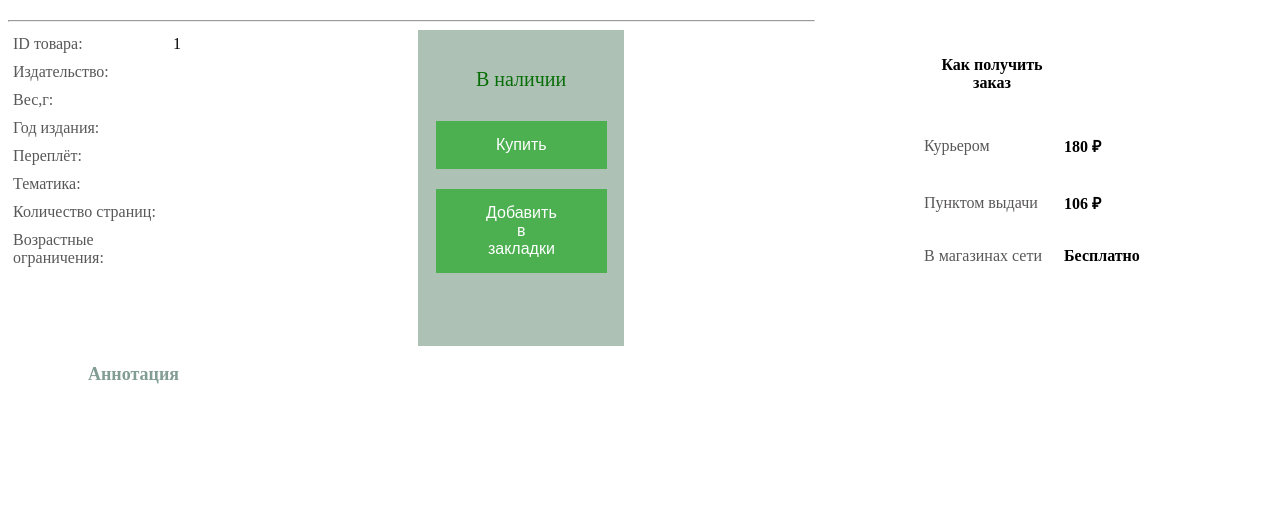
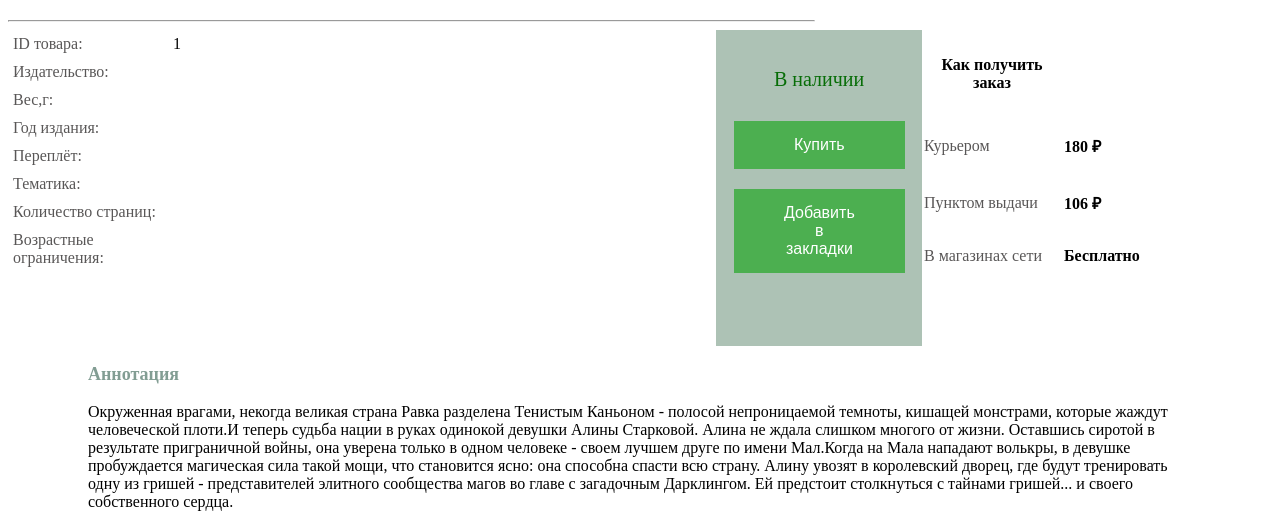
Before and after one commit to Aleks-22-05-2022/bookshop, a PHP site: page /project/str.php?book=1 in a window 1280 px wide. Shown: the part 774-1301 px from the top of the page. Before the commit the page ends 1158 px from the top, so only its background shows below. Run offline with PHP 8.4, Linux system fonts and the light colour scheme; data that the repository does not hold is empty.

Commit message:
lk1,lk1.css

```diff
--- a/project/str.php
+++ b/project/str.php
@@ -108,7 +108,7 @@ if ($_GET['result'] != ''){
 
     <hr align="left" width=63.7%>
 
-
+<div class="flex2">
     <div class="te">
         <table cellpadding="5" cellspacing="0" width="400" height="200" align="center">
             <tr>
@@ -145,6 +145,7 @@ if ($_GET['result'] != ''){
             </tr>
         </table>
     </div>
+	</div>
     <div class="m">
         <table cellpadding="2" cellspacing="0" width="350" height="250" align="center">
             <th>Как получить заказ</th>
@@ -178,6 +179,15 @@ if ($_GET['result'] != ''){
 
 
 <div class="er"><h3 class="annot">Аннотация</h3>
+	<p>
+        Окруженная врагами, некогда великая страна Равка разделена Тенистым Каньоном - полосой непроницаемой темноты,
+        кишащей монстрами, которые жаждут человеческой плоти.И теперь судьба нации в руках одинокой девушки Алины
+        Старковой. Алина не ждала слишком многого от жизни. Оставшись сиротой в результате приграничной войны, она
+        уверена только в одном человеке - своем лучшем друге по имени Мал.Когда на Мала нападают волькры, в девушке
+        пробуждается магическая сила такой мощи, что становится ясно: она способна спасти всю страну. Алину увозят в
+        королевский дворец, где будут тренировать одну из гришей - представителей элитного сообщества магов во главе с
+        загадочным Дарклингом. Ей предстоит столкнуться с тайнами гришей... и своего собственного сердца.
+    </p></div>
     <p>
         <?php echo $description;?>
     </p></div>
--- a/project/str1.css
+++ b/project/str1.css
@@ -289,15 +289,15 @@ p.c {
 
 .flex {
     margin-right: 5em;
-    display: flex;
-    flex-flow: row nowrap;
-    justify-content: space-between;
+	display: flex;
+	flex-direction: row;
+	justify-content: flex-end;
 }
 .flex1 {
     margin-right: 5em;
-    display: flex;
-    flex-flow: row nowrap;
-    justify-content: space-between;
+	display: flex;
+	flex-direction: row;
+	justify-content: flex-end;
 }
 
 .tablica {
```
